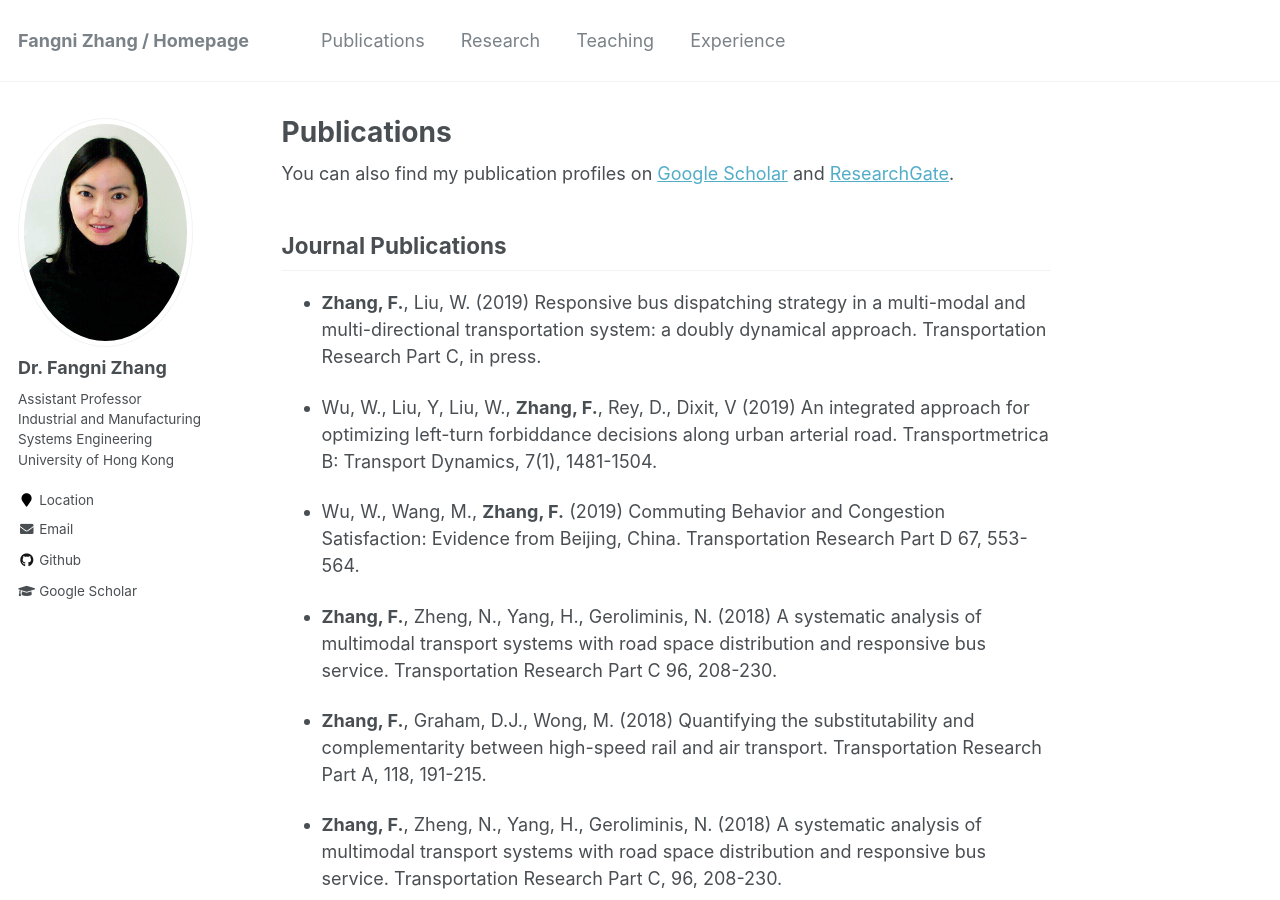
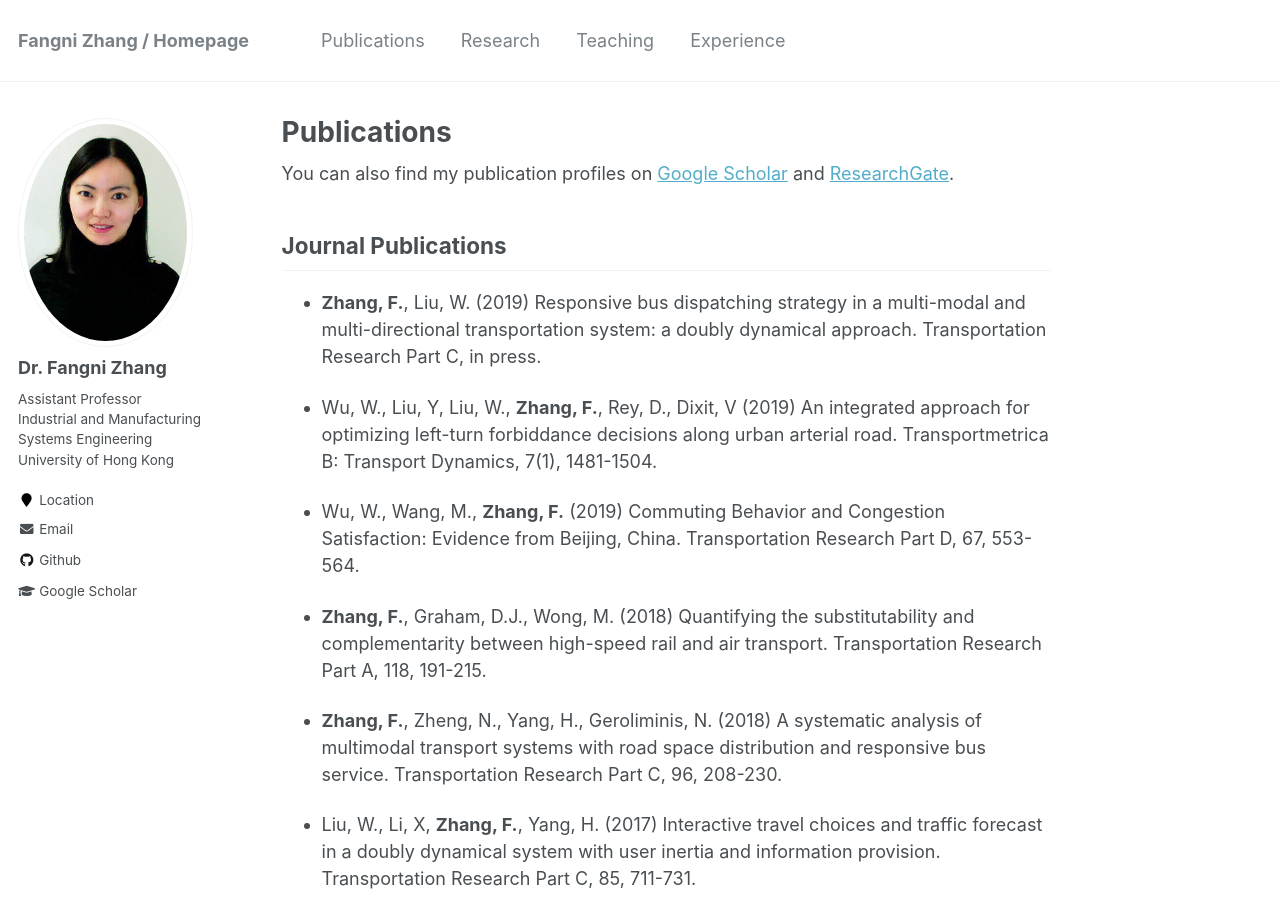
Before and after one commit to fangnizhang/fangnizhang.github.io, a Jekyll site: the page built from _pages/publications.md, in a window 1280 px wide and 900 px high. Built offline with Jekyll 4.4.1, drawn with Linux system fonts in a browser that asks for light colours.

Commit message:
Update publications.md

```diff
--- a/_pages/publications.md
+++ b/_pages/publications.md
@@ -23,9 +23,7 @@
 
 * Wu, W., Liu, Y, Liu, W., **Zhang, F.**, Rey, D., Dixit, V (2019) An integrated approach for optimizing left-turn forbiddance decisions along urban arterial road. Transportmetrica B: Transport Dynamics, 7(1), 1481-1504.
 
-* Wu, W., Wang, M., **Zhang, F.** (2019) Commuting Behavior and Congestion Satisfaction: Evidence from Beijing, China. Transportation Research Part D 67, 553-564.
-
-* **Zhang, F.**, Zheng, N., Yang, H., Geroliminis, N. (2018) A systematic analysis of multimodal transport systems with road space distribution and responsive bus service. Transportation Research Part C 96, 208-230.
+* Wu, W., Wang, M., **Zhang, F.** (2019) Commuting Behavior and Congestion Satisfaction: Evidence from Beijing, China. Transportation Research Part D, 67, 553-564.
 
 * **Zhang, F.**, Graham, D.J., Wong, M. (2018) Quantifying the substitutability and complementarity between high-speed rail and air transport. Transportation Research Part A, 118, 191-215.
 
```
